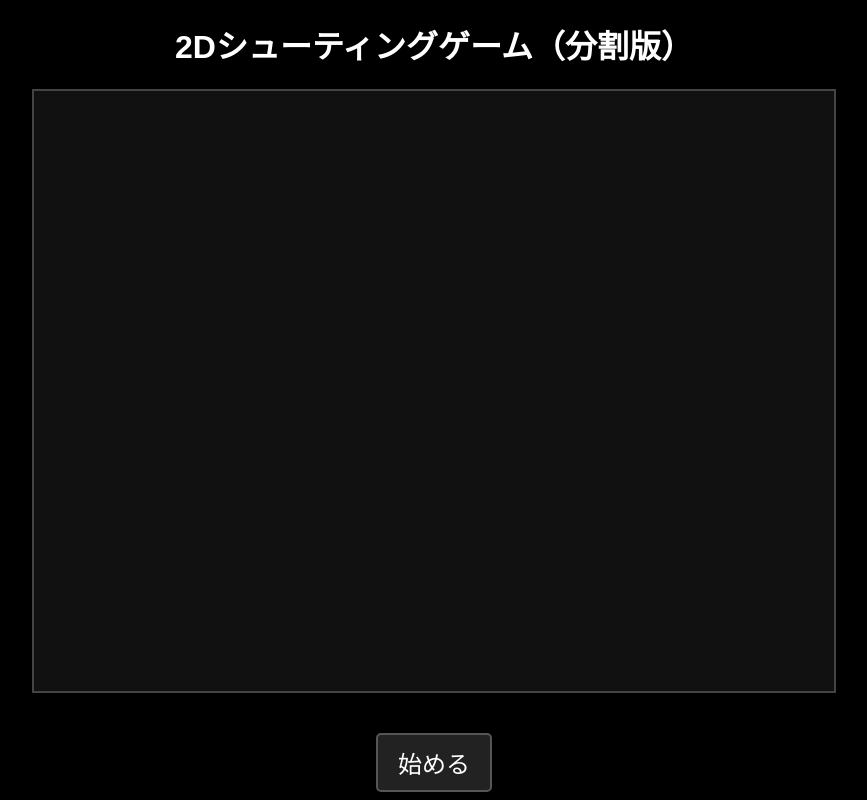
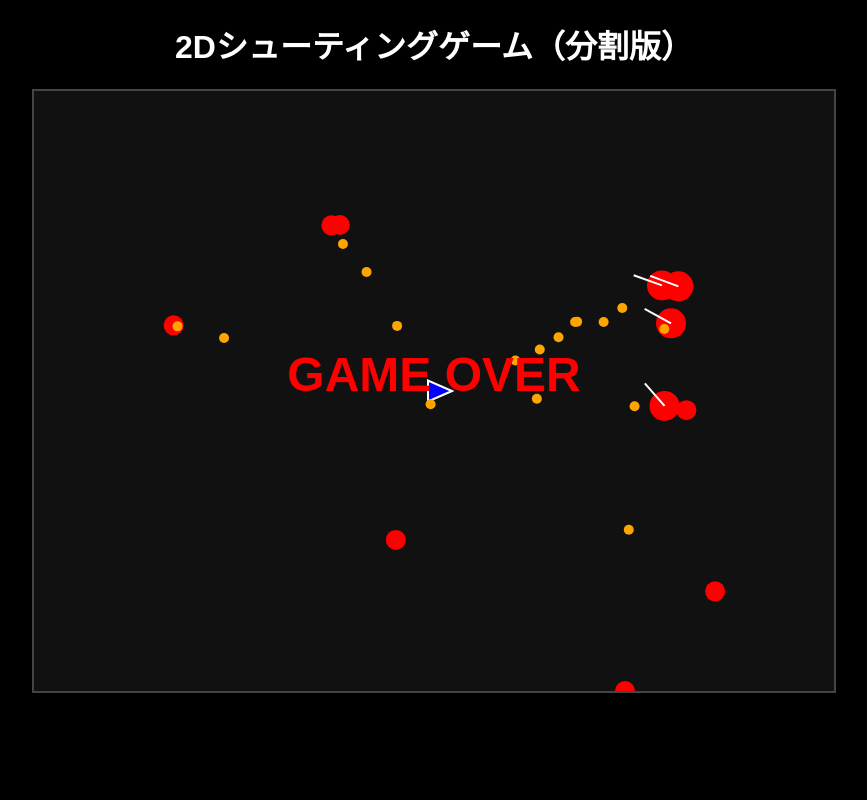
Before and after one commit to yamada-tarou2525/BigSky, a plain HTML site: page index.html in a window 1280 px wide. Shown: the whole page, without its empty margins (206-1073 px from the left). Drawn offline with Linux system fonts and the light colour scheme.

Commit message:
スタート画面失くした

```diff
--- a/index.html
+++ b/index.html
@@ -18,26 +18,13 @@
     margin: 20px auto;
     border: 2px solid #444;
   }
-  #startButton {
-    font-size: 24px;
-    padding: 10px 20px;
-    margin-top: 20px;
-    cursor: pointer;
-    background: #222;
-    color: #fff;
-    border: 2px solid #555;
-    border-radius: 5px;
-  }
-  #startButton:hover {
-    background: #333;
-  }
 </style>
 </head>
 <body>
 <h1>2Dシューティングゲーム（分割版）</h1>
 <canvas id="gameCanvas" width="800" height="600"></canvas>
-<button id="startButton">始める</button>
 
 <script type="module" src="./js/game.js"></script>
+
 </body>
 </html>
--- a/js/game.js
+++ b/js/game.js
@@ -1,3 +1,4 @@
+// game.js
 import { Player } from "./player.js";
 import { Enemy } from "./enemy.js";
 import { EnemyBullet } from "./enemyBullet.js";
@@ -23,9 +24,6 @@ let explosions = [];
 
 const input = new InputHandler();
 let isGameOver = false;
-
-// 追加
-let gameStarted = false;
 
 // 最初の敵スポーン
 setTimeout(() => {
@@ -272,7 +270,7 @@ function gameLoop() {
 
   drawUBW(ctx); // 背景先に描画
 
-  if (!isGameOver && gameStarted) {
+  if (!isGameOver) {
     player.update(input.keys);
     spawnEnemy();
 
@@ -308,7 +306,6 @@ function gameLoop() {
     updateUBW();
     checkCollisions();
   }
-
 
   player.draw(ctx);
   explosions.forEach(ex => ex.draw(ctx));
@@ -434,12 +431,4 @@ window.addEventListener("keyup", e => {
   }
 });
 
-const startButton = document.getElementById("startButton");
-
-startButton.addEventListener("click", () => {
-  if (!gameStarted) {
-    gameStarted = true;
-    startButton.style.display = "none"; // ボタン非表示
-    gameLoop(); // ゲームループ開始
-  }
-});
+gameLoop();
```
Lines whose indentation alone changed are shown as unchanged.
